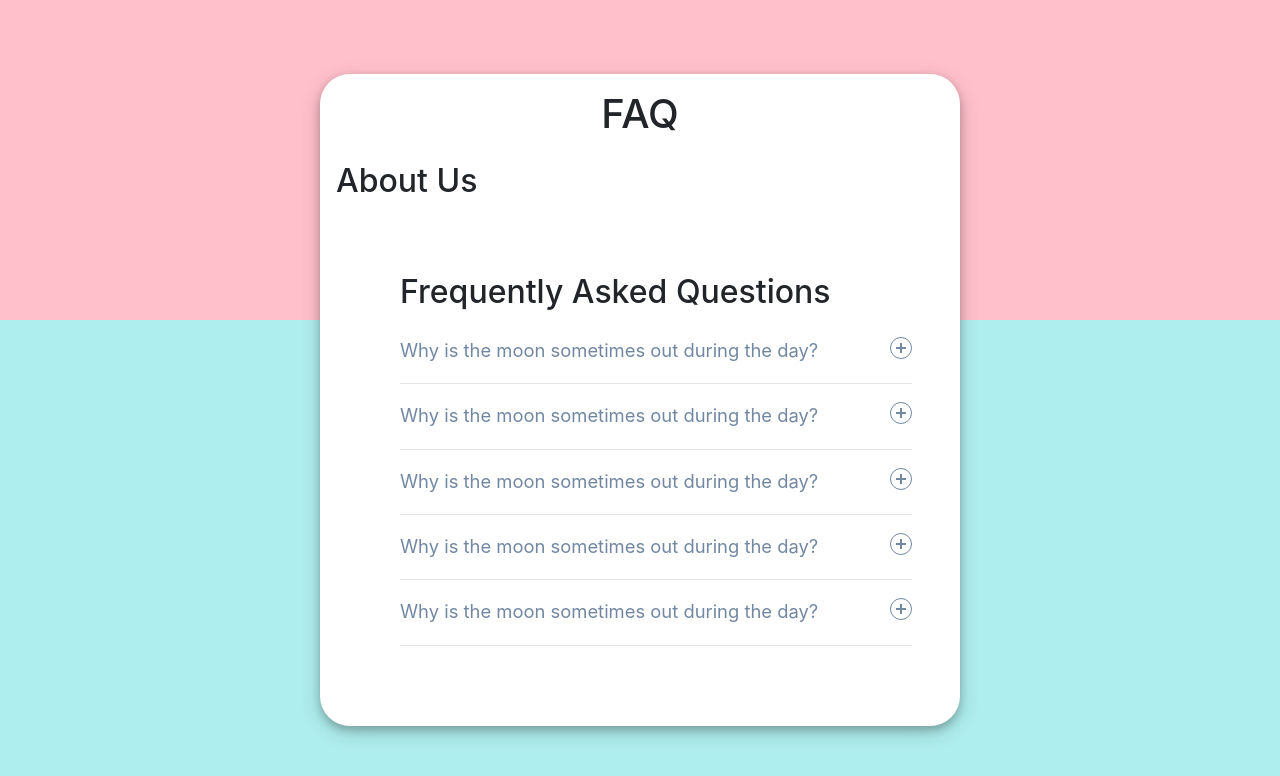
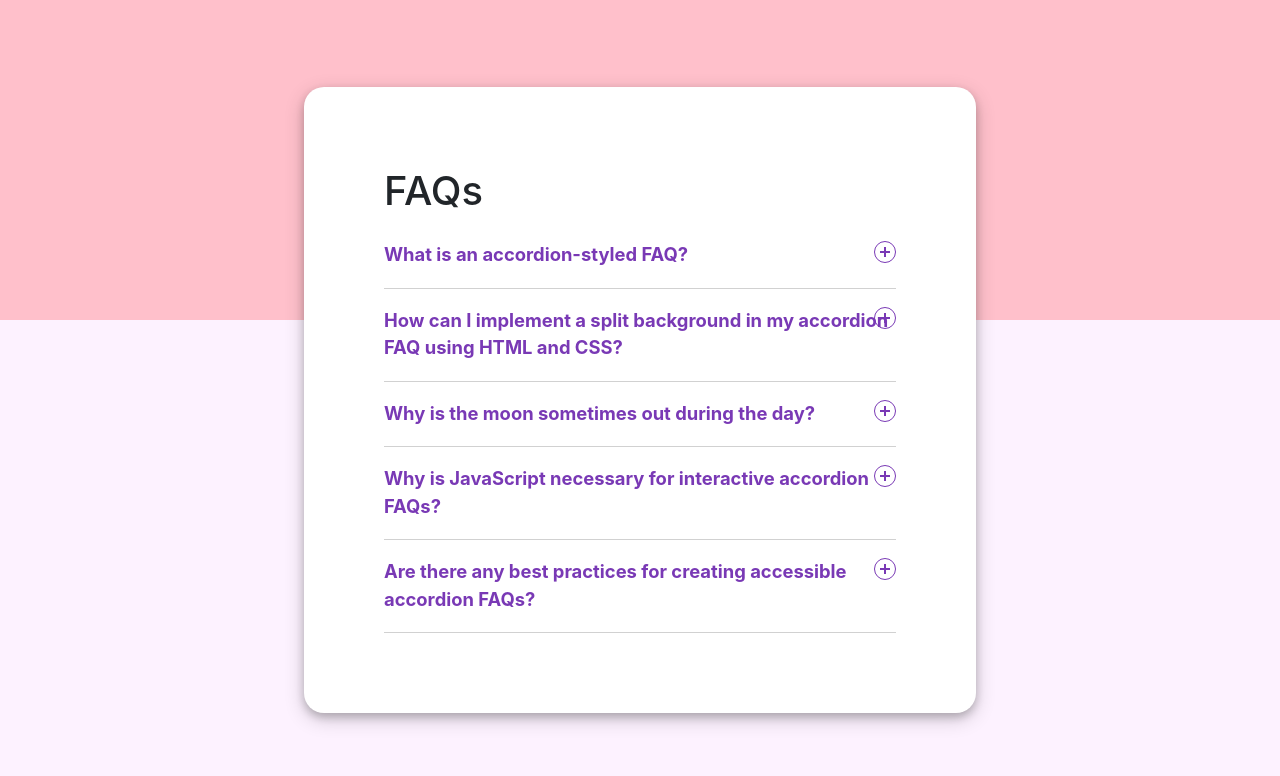
Before and after one commit to 000000000PROXIMO111111111111/Project_1, a plain HTML site: page index.html in a window 1280 px wide. Drawn offline with nearby package versions, Linux system fonts and the light colour scheme.

Commit message:
Inital branch commit

```diff
--- a/index.html
+++ b/index.html
@@ -8,20 +8,42 @@
     <link rel="stylesheet" href="https://maxcdn.bootstrapcdn.com/bootstrap/4.0.0/css/bootstrap.min.css">
     <!-- Link to your styles.scss file -->
     <link rel="stylesheet" href="style.css">
+    <!-- Link to your script.js file -->
+    <script src="script.js"></script>
     <!-- Add any additional meta tags, stylesheets, or scripts here -->
 </head>
 
 <body class="bg-light d-flex align-items-center justify-content-center" style="height: 100vh;">
     <div class="rounded-cards p-3">
-        <h1 class="text-center mb-4">FAQ</h1>
         <section>
-            <h2>About Us</h2>
-            <div class="container">
-                <h2>Frequently Asked Questions</h2>
+            <div class="faq_container">
+                <h1 class="text-centered left">FAQs</h1>
+                <div class="accordion">
+                    <div class="accordion-item">
+                        <button id="accordion-button-1" aria-expanded="fa  flse">
+                            <span class="accordion-title bold-text">What is an accordion-styled FAQ?</span>
+                            <span class="icon" aria-hidden="true"></span>
+                        </button>
+                        <div class="accordion-content">
+                            <p>An accordion-styled FAQ is a user-friendly interface that organizes frequently asked questions into collapsible sections, allowing users to expand and collapse content at their convenience. This design enhances user experience by presenting information in a concise and visually appealing manner.</p>
+                        </div>
+                    </div>
+                </div>
                 <div class="accordion">
                     <div class="accordion-item">
                         <button id="accordion-button-1" aria-expanded="false">
-                            <span class="accordion-title">Why is the moon sometimes out during the day?</span>
+                            <span class="accordion-title bold-text">How can I implement a split background in my accordion FAQ using HTML and CSS?</span>
+                            <span class="icon" aria-hidden="true"></span>
+                        </button>
+                        <div class="accordion-content">
+                            <p>Achieving a split background involves creating a container for the FAQ and applying CSS styling to create two distinct background colors. By carefully selecting and positioning elements, developers can achieve an eye-catching split background effect that enhances the overall aesthetic of the accordion-styled FAQ.</p>
+                        </div>
+                    </div>
+                </div>
+                <div class="accordion">
+                    <div class="accordion-item">
+                        <button id="accordion-button-1" aria-expanded="false">
+                            <span class="accordion-title bold-text">Why is the moon sometimes out during the day?</span>
                             <span class="icon" aria-hidden="true"></span>
                         </button>
                         <div class="accordion-content">
@@ -32,44 +54,23 @@
                 <div class="accordion">
                     <div class="accordion-item">
                         <button id="accordion-button-1" aria-expanded="false">
-                            <span class="accordion-title">Why is the moon sometimes out during the day?</span>
+                            <span class="accordion-title bold-text">Why is JavaScript necessary for interactive accordion FAQs?</span>
                             <span class="icon" aria-hidden="true"></span>
                         </button>
                         <div class="accordion-content">
-                            <p>Lorem ipsum dolor sit amet, consectetur adipiscing elit, sed do eiusmod tempor incididunt ut labore et dolore magna aliqua. Elementum sagittis vitae et leo duis ut. Ut tortor pretium viverra suspendisse potenti.</p>
+                            <p>JavaScript plays a crucial role in making accordion FAQs interactive. It enables dynamic behavior such as expanding and collapsing sections with smooth animations, enhancing the user experience. JavaScript allows developers to respond to user interactions, making the accordion FAQ a responsive and engaging component on websites.
+                            </p>
                         </div>
                     </div>
                 </div>
                 <div class="accordion">
                     <div class="accordion-item">
                         <button id="accordion-button-1" aria-expanded="false">
-                            <span class="accordion-title">Why is the moon sometimes out during the day?</span>
+                            <span class="accordion-title bold-text">Are there any best practices for creating accessible accordion FAQs?</span>
                             <span class="icon" aria-hidden="true"></span>
                         </button>
                         <div class="accordion-content">
-                            <p>Lorem ipsum dolor sit amet, consectetur adipiscing elit, sed do eiusmod tempor incididunt ut labore et dolore magna aliqua. Elementum sagittis vitae et leo duis ut. Ut tortor pretium viverra suspendisse potenti.</p>
-                        </div>
-                    </div>
-                </div>
-                <div class="accordion">
-                    <div class="accordion-item">
-                        <button id="accordion-button-1" aria-expanded="false">
-                            <span class="accordion-title">Why is the moon sometimes out during the day?</span>
-                            <span class="icon" aria-hidden="true"></span>
-                        </button>
-                        <div class="accordion-content">
-                            <p>Lorem ipsum dolor sit amet, consectetur adipiscing elit, sed do eiusmod tempor incididunt ut labore et dolore magna aliqua. Elementum sagittis vitae et leo duis ut. Ut tortor pretium viverra suspendisse potenti.</p>
-                        </div>
-                    </div>
-                </div>
-                <div class="accordion">
-                    <div class="accordion-item">
-                        <button id="accordion-button-1" aria-expanded="false">
-                            <span class="accordion-title">Why is the moon sometimes out during the day?</span>
-                            <span class="icon" aria-hidden="true"></span>
-                        </button>
-                        <div class="accordion-content">
-                            <p>Lorem ipsum dolor sit amet, consectetur adipiscing elit, sed do eiusmod tempor incididunt ut labore et dolore magna aliqua. Elementum sagittis vitae et leo duis ut. Ut tortor pretium viverra suspendisse potenti.</p>
+                            <p>Yes, adhering to web accessibility standards is crucial. Ensure proper HTML semantics, use ARIA attributes for screen readers, and test the accordion on various devices and browsers to guarantee a seamless experience for all users. Prioritizing accessibility ensures that everyone, including those with disabilities, can easily navigate and benefit from your interactive accordion FAQ.</p>
                         </div>
                     </div>
                 </div>
@@ -77,8 +78,6 @@
         </section>
     </div>
 
-    <!-- Link to your script.js file -->
-    <script src="script.js"></script>
 </body>
 
 </html>
--- a/script.js
+++ b/script.js
@@ -1,4 +1,4 @@
-document.addEventListener("DOMContentLoaded", function () {
+document.addEventListener("DOMContentLoaded", function() {
   const items = document.querySelectorAll(".accordion button");
 
   function toggleAccordion() {
--- a/style.css
+++ b/style.css
@@ -1,11 +1,13 @@
 @import url('https://fonts.googleapis.com/css?family=Hind:300,400&display=swap');
 
 :root {
-  --bg: #fff;
-  --text: #7288a2;
-  --gray: #4d5974;
-  --lightgray: #e5e5e5;
-  --blue: #03b5d2;
+  --bg: #ce0000;
+  --text: #000000;
+  --gray: #c79393;
+  --lightgray: #d1d1d1;
+  --blue: #000000;
+  --button: #7939b5;
+
 }
 
 * {
@@ -19,16 +21,21 @@ body {
         to bottom,
         pink 0%,
         pink 40%, /* Adjust this percentage for the bottom color of the split */
-        paleturquoise 40%, /* Adjust this percentage for the top color of the split */
-        paleturquoise 100%
+        rgb(253, 242, 255) 40%, /* Adjust this percentage for the top color of the split */
+        rgb(253, 242, 255) 100%
     );
 }
 
+.faq_container { /* Note the width for this container is where the accordion faq is held*/
+  margin: 0 auto;
+  padding: 4rem;
+  width: 40rem;
+}
 .rounded-cards {
-    width: 40rem;
+    width: 40;/* Set the width 100% */
     background-color: white;
-    padding: 1.5rem; /* Adjust padding as needed */
-    border-radius: 30px;
+    padding: 0.5rem; /* Adjust padding as needed */
+    border-radius: 20px;
     box-shadow: 0 4px 8px 0 rgba(0, 0, 0, 0.2), 0 6px 20px 0 rgba(0, 0, 0, 0.19);
     overflow: hidden;/* Here we ensure content does not overflow*/
 }
@@ -37,11 +44,10 @@ body {
     transition: background-color 0.3s ease;
   }
 
-  .container { /* Note the width for this container if where we contain the accordions*/
-    margin: 0 auto;
-    padding: 4rem;
-    width: 40rem;
-  }
+
+.accordion-title{
+  font-weight: bold;
+}
 
   .accordion .accordion-item {
     border-bottom: 1px solid var(--lightgray);
@@ -57,7 +63,7 @@ body {
     text-align: left;
     width: 100%;
     padding: 1em 0;
-    color: var(--text);
+    color: var(--button);
     font-size: 1.15rem;
     font-weight: 400;
     border: none;
```
Also changed, not shown: loops.png (added), 1 other file.
